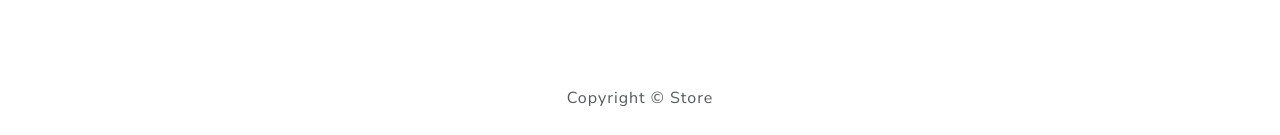
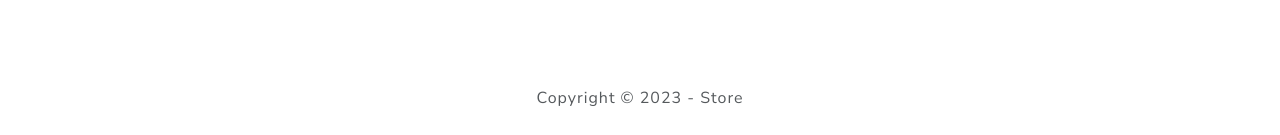
Before and after one commit to hadysoufan/Store-Project, a React (Create React App) app in the folder frontend/: page / in a window 1280 px wide. Shown: the part 662-797 px from the top of the page. Built offline with nearby package versions, Linux system fonts and the light colour scheme.

Commit message:
Adding the year

```diff
--- a/frontend/src/components/Footer.jsx
+++ b/frontend/src/components/Footer.jsx
@@ -6,7 +6,7 @@ function Footer() {
     <div>
       <Container>
         <Row>
-          <Col className="text-center py-3 ">Copyright &copy; Store</Col>
+          <Col className="text-center py-3 ">Copyright &copy; 2023 - Store</Col>
         </Row>
       </Container>
     </div>
```
